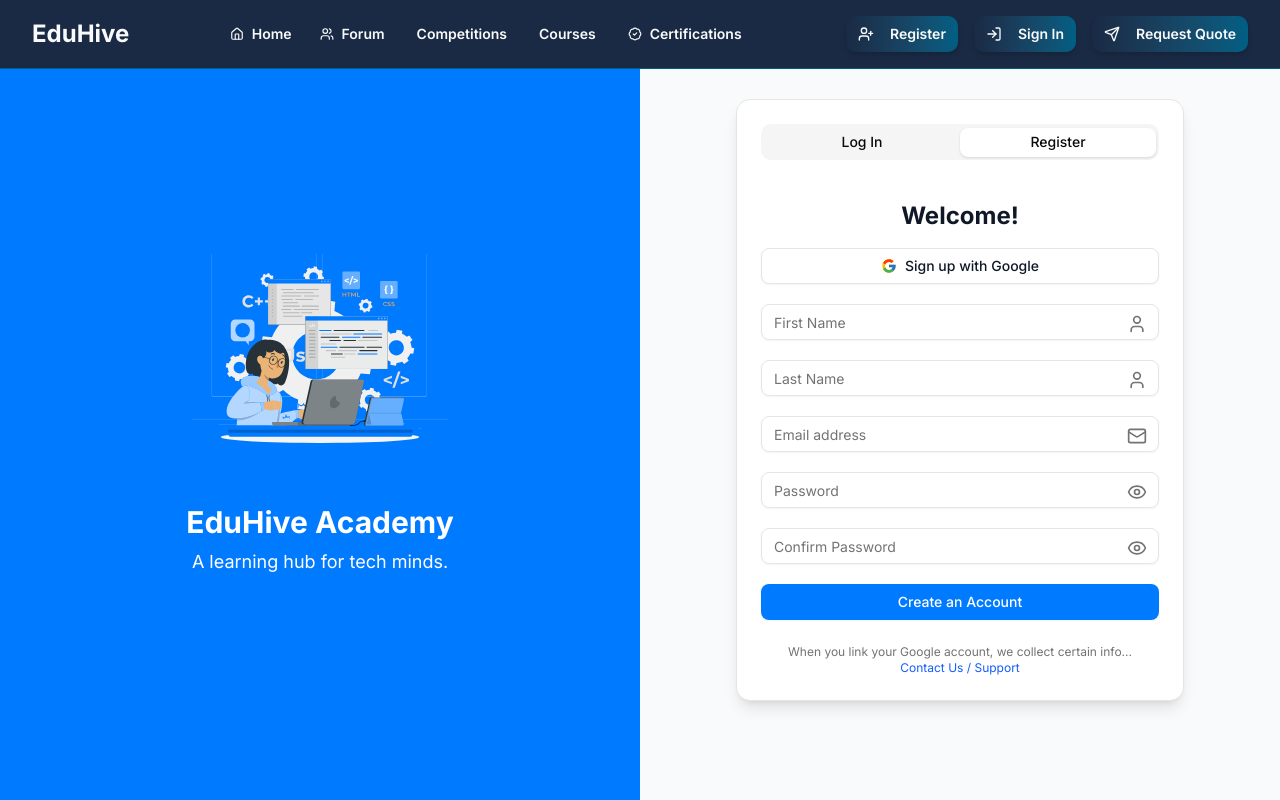
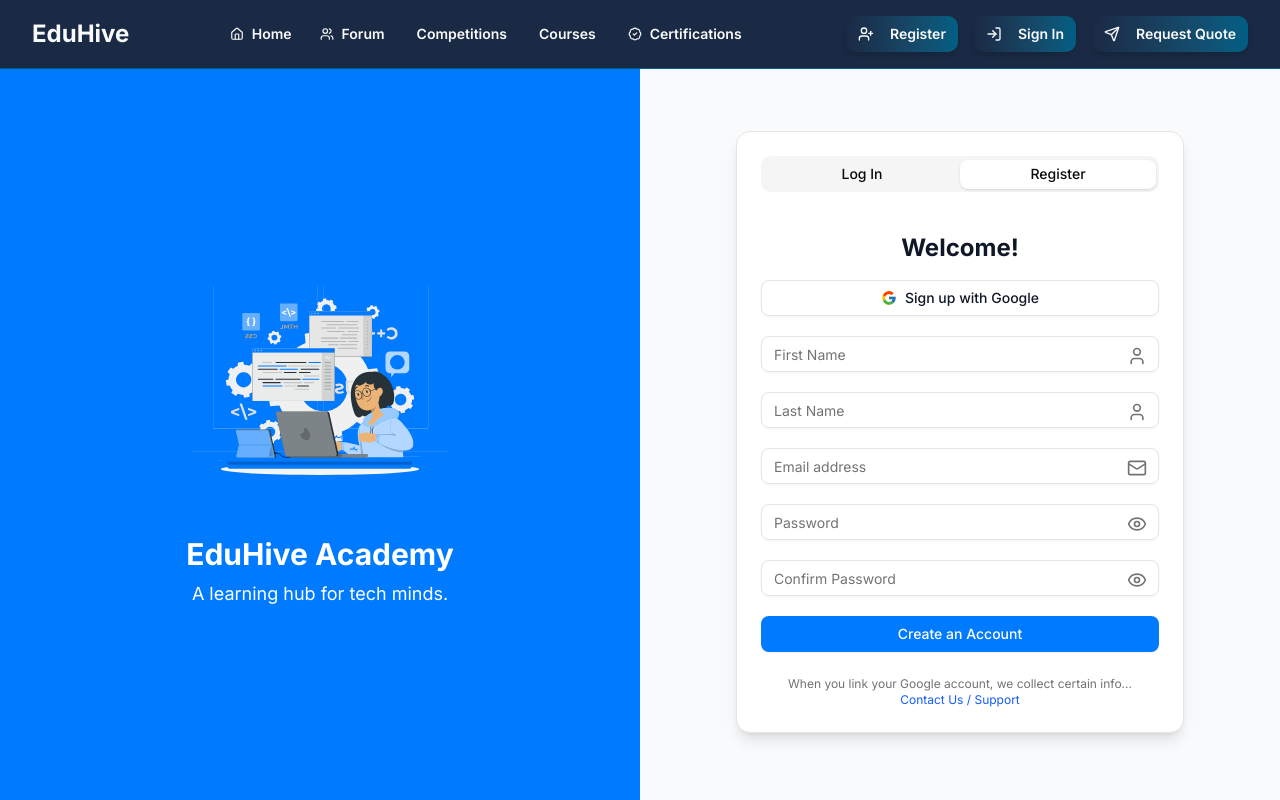
Before and after one commit to Mitche-44/EduHive-Frontend, a React (Vite) app: page /auth in a window 1280 px wide. Shown: the top 800 px of the page. Built offline with nearby package versions, Linux system fonts and the light colour scheme; no server answers; a web font is replaced by a local one.

Commit message:
update main

```diff
--- a/src/pages/learner/Auth.jsx
+++ b/src/pages/learner/Auth.jsx
@@ -4,24 +4,26 @@
 
 export default function Auth() {
   return (
-    <div className="flex h-screen w-full">
-      {/* Left Panel */}
+    <div className="pt-16">
+      <div className="flex h-[calc(100vh-4rem)] w-full">
+        {/* Left Panel: Illustration */}
         <div className="w-1/2 bg-[#007AFF] text-white flex flex-col items-center justify-center p-8">
           <div className="w-64 h-64 mb-6">
             <img
               src={registerIllustration}
               alt="Register illustration"
-            className="w-full h-full object-contain"
+              className="w-full h-full object-contain transform scale-x-[-1]" // Flips image to face right
             />
           </div>
-        <h1 className="text-3xl font-bold">EduHive Academy</h1>
+          <h1 className="text-3xl font-bold text-center">EduHive Academy</h1>
           <p className="text-lg mt-2 text-center">A learning hub for tech minds.</p>
         </div>
 
-      {/* Right Panel */}
+        {/* Right Panel: Auth Form */}
         <div className="w-1/2 flex items-center justify-center bg-gray-50">
           <AuthTabs />
         </div>
       </div>
+    </div>
   );
 }
--- a/src/pages/learner/Badges.jsx
+++ b/src/pages/learner/Badges.jsx
@@ -83,11 +83,7 @@
           />
           <Search className="absolute left-3 top-1/2 transform -translate-y-1/2 text-gray-500" size={20} />
         </div>
-        <img
-          src="https://api.dicebear.com/7.x/thumbs/svg?seed=Jane"
-          alt="User"
-          className="w-10 h-10 rounded-full"
-        />
+
       </div>
 
       {/* Heading */}
```
Lines whose indentation alone changed are shown as unchanged.
